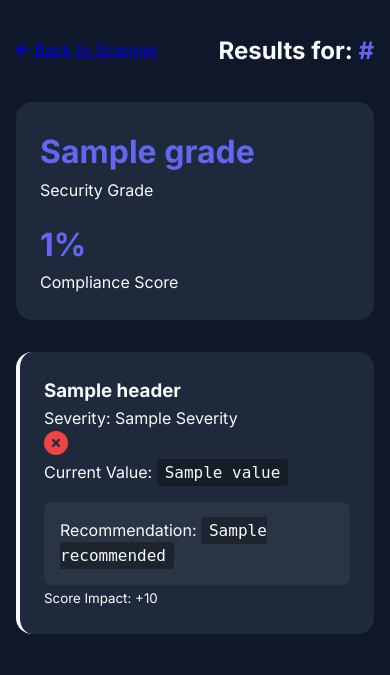
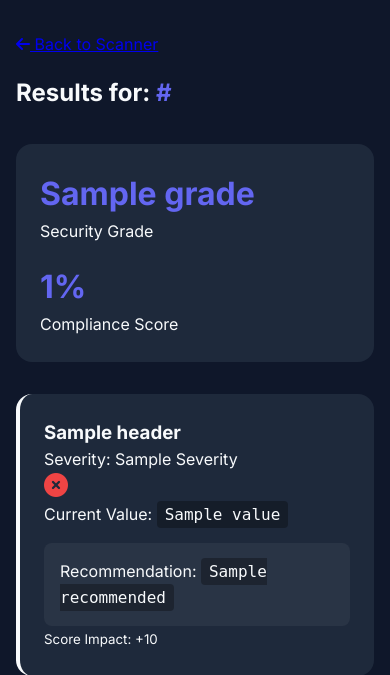
Before and after one commit to Karanbhateja/Security-Header-Analyzer, a Flask app: template templates/results.html in a window 390 px wide. Shown: the top 675 px of the page. Run offline with Flask 2, Linux system fonts and the light colour scheme; the template is opened without the code that fills it: most values are stand-ins (such as "Sample title", 1, 10 or a date in 2020).

Commit message:
Update results.html
Added Support for mobile

```diff
--- a/templates/results.html
+++ b/templates/results.html
@@ -37,15 +37,23 @@
       padding: 2rem 1rem;
     }
 
-        /* Add all styles from index.html here */
-        /* ... [paste all CSS from index.html's style section] ... */
-
     /* Results-specific styles */
     .results-header {
       display: flex;
       justify-content: space-between;
       align-items: center;
       margin-bottom: 2rem;
+    }
+
+    /* Responsive adjustments for header */
+    @media (max-width: 600px) {
+      .results-header {
+        flex-direction: column;
+        align-items: flex-start;
+      }
+      .results-header a.back-btn {
+        margin-bottom: 1rem;
+      }
     }
 
     .summary-card {
```
Lines whose indentation alone changed are shown as unchanged.
